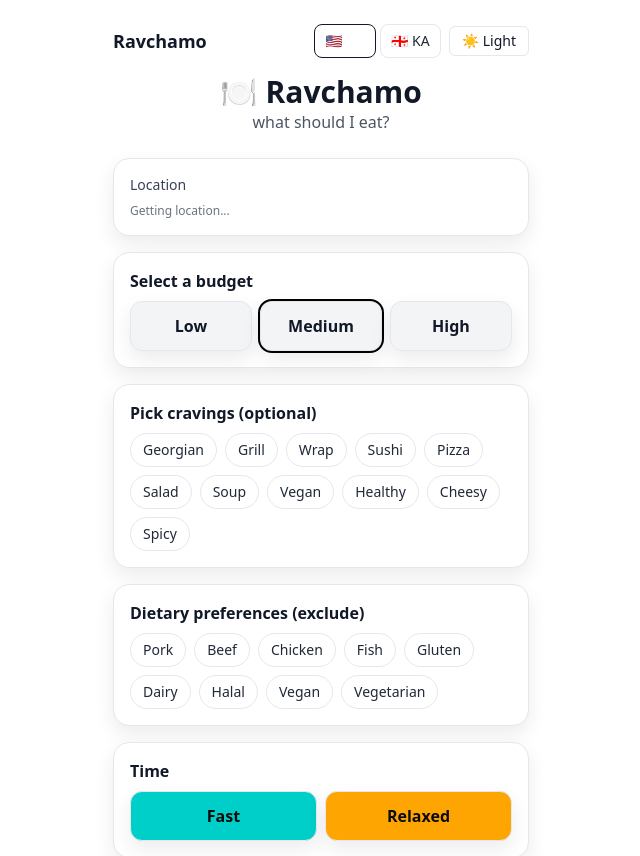
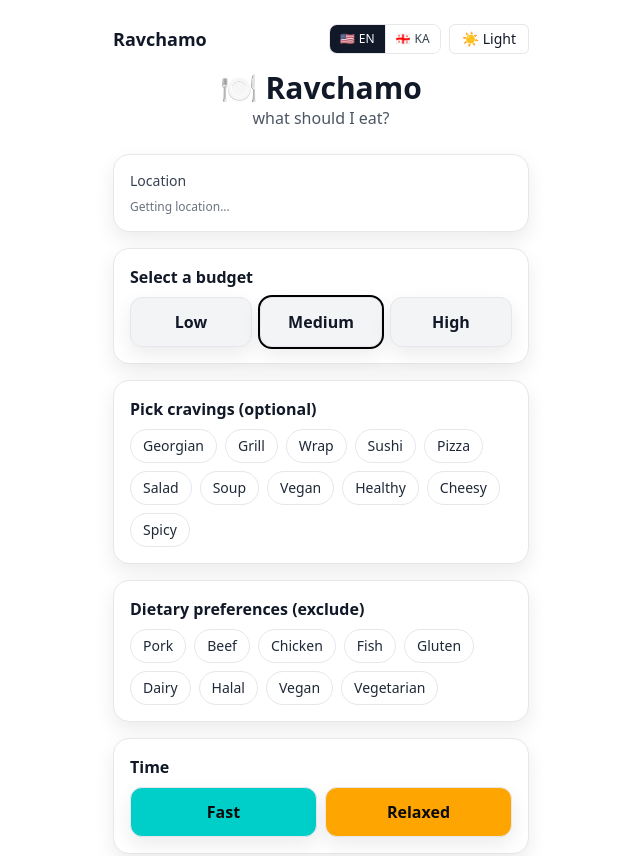
Before and after one commit to underdav1/ravchamo-mvp, a Next.js app: page / in a window 1280 px wide. Shown: the top 856 px of the page, without its empty margins (319-959 px from the left). Built offline with nearby package versions, Linux system fonts and the light colour scheme; no server answers.

Commit message:
Update LanguageToggle.jsx

```diff
--- a/app/ui/LanguageToggle.jsx
+++ b/app/ui/LanguageToggle.jsx
@@ -5,31 +5,36 @@ import { useLang } from "./LangProvider";
 export default function LanguageToggle() {
   const { lang, setLang } = useLang();
 
-  const btnBase =
-    "px-2.5 py-1.5 text-sm rounded-lg border transition " +
-    "bg-white border-gray-200 text-gray-800 " +
-    "dark:bg-gray-800 dark:border-gray-700 dark:text-gray-100";
-
+  const base =
+    "px-2.5 py-1.5 text-xs font-medium transition-colors focus:outline-none";
+  const inactive =
+    "bg-white text-gray-700 dark:bg-gray-800 dark:text-gray-200";
   const active =
-    "bg-gray-900 text-white dark:bg-gray-100 dark:text-gray-900 border-gray-900";
+    "bg-gray-900 text-white dark:bg-white dark:text-gray-900";
 
   return (
-    <div className="inline-flex gap-1">
+    <div className="inline-flex rounded-lg border border-gray-200 dark:border-gray-700 overflow-hidden">
       <button
         type="button"
         onClick={() => setLang("en")}
-        className={`${btnBase} ${lang === "en" ? active : ""}`}
         aria-pressed={lang === "en"}
+        aria-label="Switch to English"
+        className={`${base} ${lang === "en" ? active : inactive}`}
       >
-        🇺🇸 EN
+        <span role="img" aria-label="US flag">🇺🇸</span>
+        <span className="ml-1">EN</span>
       </button>
       <button
         type="button"
         onClick={() => setLang("ka")}
-        className={`${btnBase} ${lang === "ka" ? active : ""}`}
         aria-pressed={lang === "ka"}
+        aria-label="Switch to Georgian"
+        className={`${base} border-l border-gray-200 dark:border-gray-700 ${
+          lang === "ka" ? active : inactive
+        }`}
       >
-        🇬🇪 KA
+        <span role="img" aria-label="Georgian flag">🇬🇪</span>
+        <span className="ml-1">KA</span>
       </button>
     </div>
   );
```
